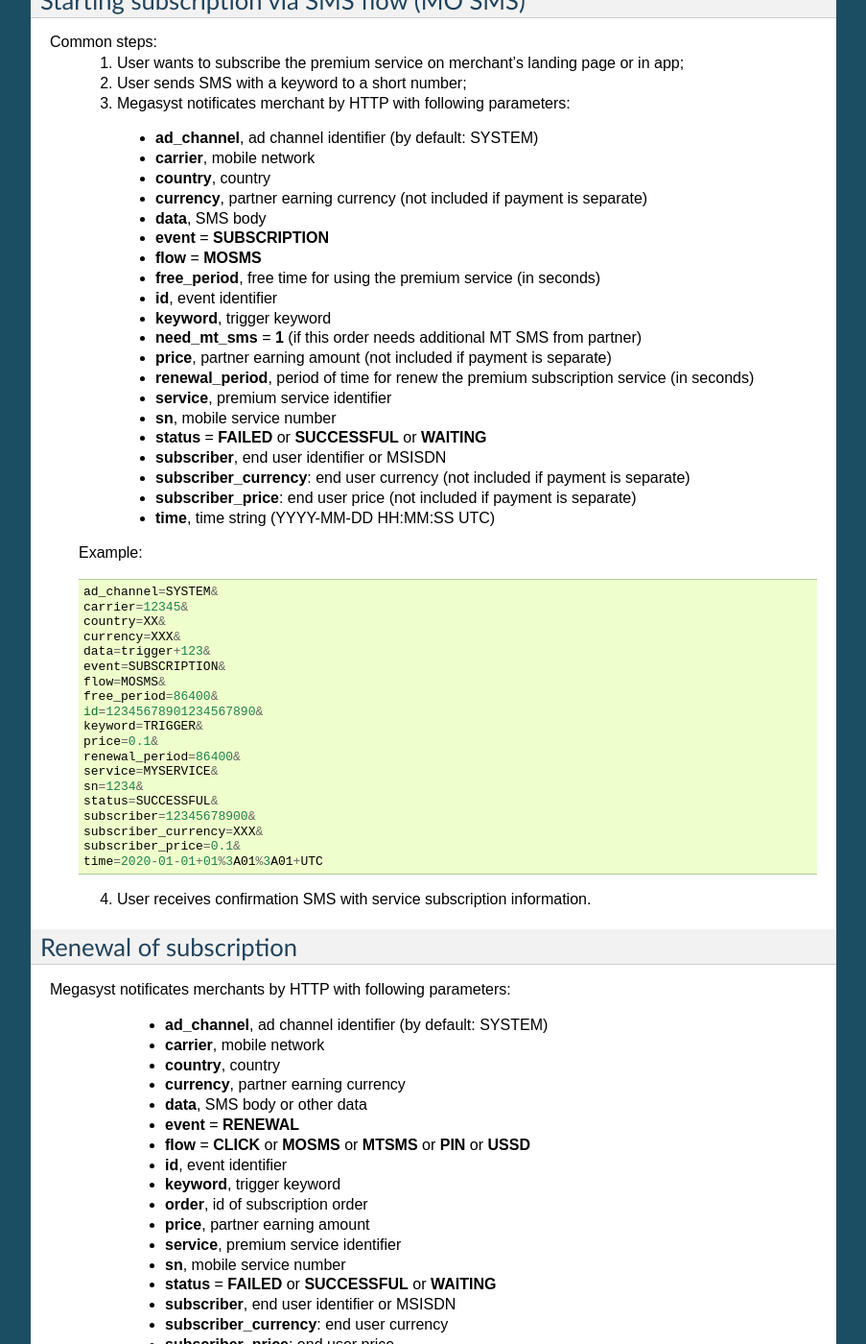
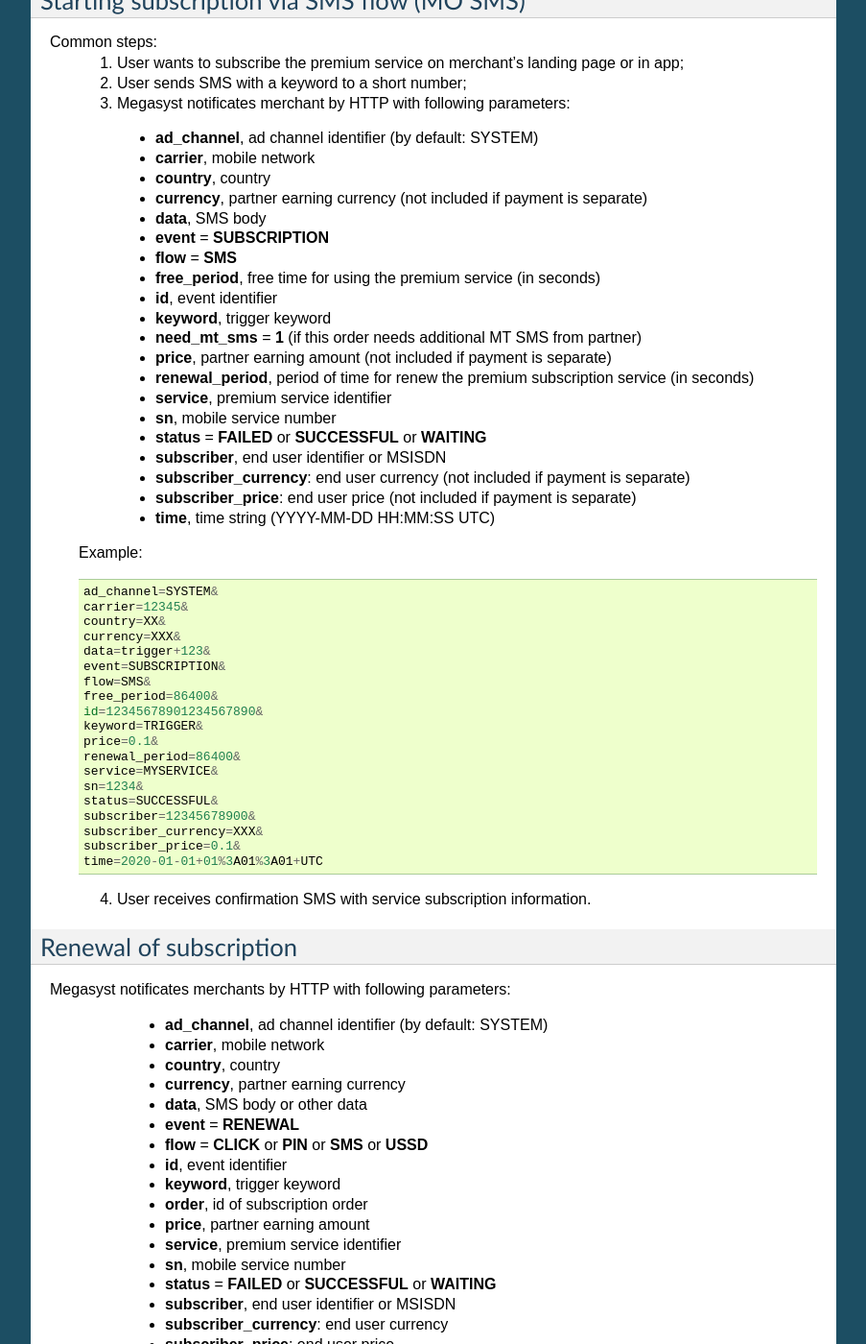
Before and after one commit to megasyst/lab, a Sphinx documentation site: the page built from docs/2_subscription.rst, in a window 1280 px wide and 1400 px high, scrolled down 3336 px. Shown: the whole window at 96% size, without its empty margins (198-1101 px from the left). Built offline with Sphinx 7.4.7, drawn with Linux system fonts in a browser that asks for light colours.

Commit message:
Update 2_subscription.rst

```diff
--- a/docs/2_subscription.rst
+++ b/docs/2_subscription.rst
@@ -182,7 +182,7 @@ Common steps:
     * **currency**, partner earning currency (not included if payment is separate)
     * **data**, SMS body
     * **event** = **SUBSCRIPTION**
-    * **flow** = **MOSMS**
+    * **flow** = **SMS**
     * **free_period**, free time for using the premium service (in seconds)
     * **id**, event identifier
     * **keyword**, trigger keyword
@@ -205,7 +205,7 @@ Common steps:
      currency=XXX&
      data=trigger+123&
      event=SUBSCRIPTION&
-     flow=MOSMS&
+     flow=SMS&
      free_period=86400&
      id=12345678901234567890&
      keyword=TRIGGER&
@@ -233,7 +233,7 @@ Megasyst notificates merchants by HTTP with following parameters:
     * **currency**, partner earning currency
     * **data**, SMS body or other data
     * **event** = **RENEWAL**
-    * **flow** = **CLICK** or **MOSMS** or **MTSMS** or **PIN** or **USSD**
+    * **flow** = **CLICK** or **PIN** or **SMS** or **USSD**
     * **id**, event identifier
     * **keyword**, trigger keyword
     * **order**, id of subscription order
@@ -279,7 +279,7 @@ Megasyst notificates partners by HTTP with next parameters:
     * **country**, country
     * **data**, SMS body
     * **event** = **UNSUBSCRIPTION**
-    * **flow** = **MOSMS**
+    * **flow** = **SMS**
     * **id**, event identifier
     * **keyword**, trigger keyword
     * **service**, premium service identifier
@@ -295,7 +295,7 @@ Megasyst notificates partners by HTTP with next parameters:
      country=XX&
      data=trigger+123&
      event=UNSUBSCRIPTION&
-     flow=MOSMS&
+     flow=SMS&
      id=12345678901234567890&
      keyword=TRIGGER&
      service=MYSERVICE&
```
